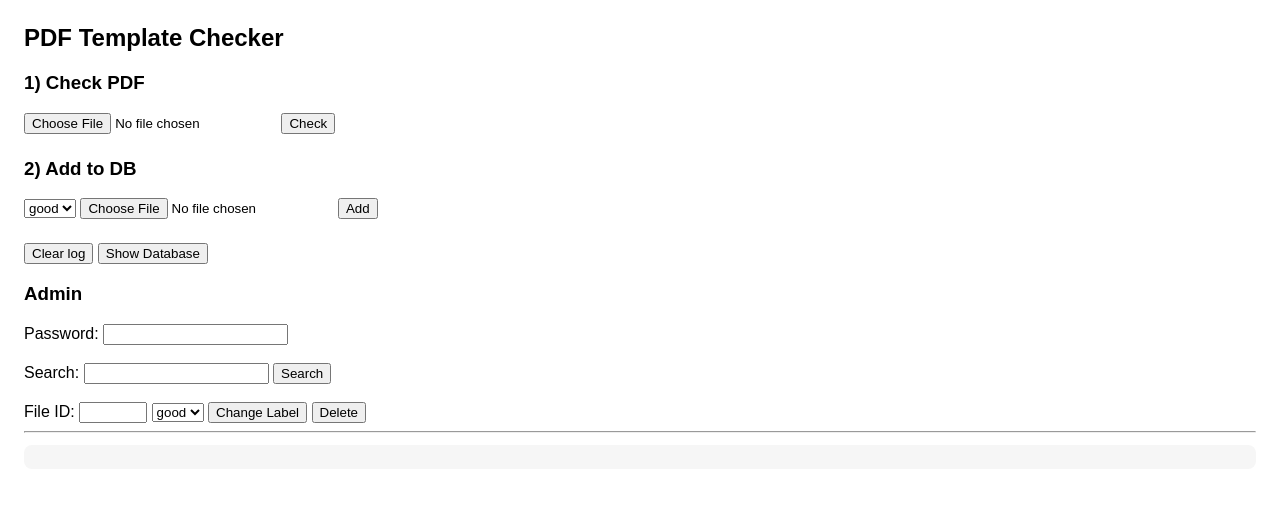
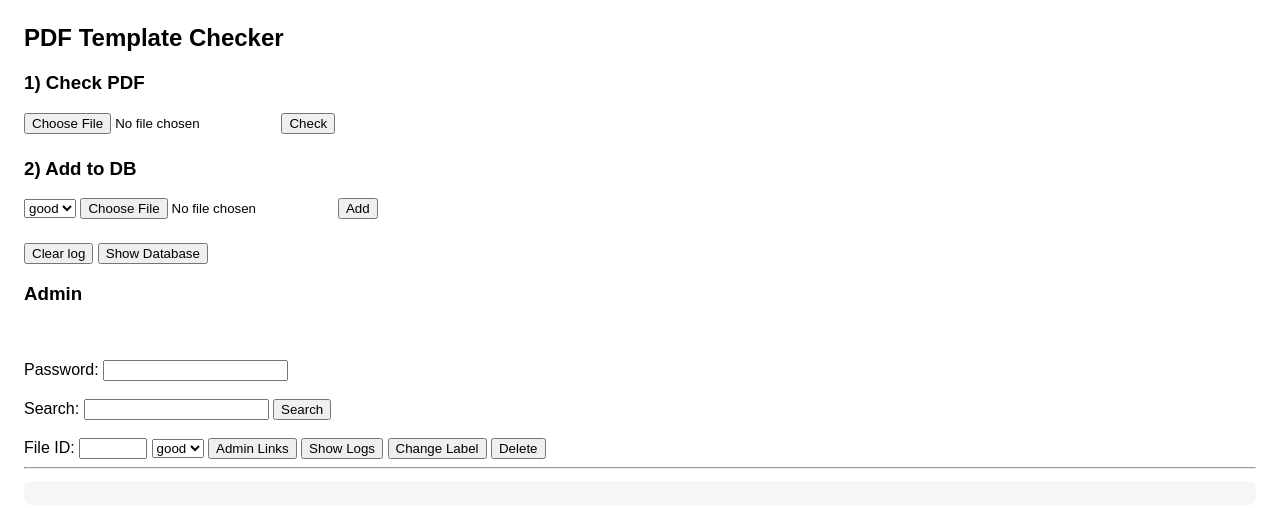
Before and after one commit to ByPro8/PDF-BOT, a FastAPI app: page / in a window 1280 px wide. Shown: the top 508 px of the page. Run offline with FastAPI, Linux system fonts and the light colour scheme.

Commit message:
add admin command log and quick links

```diff
--- a/main.py
+++ b/main.py
@@ -39,7 +39,10 @@ def db():
 
 
 def init_db():
+
     conn = db()
+
+    # main table
     conn.execute("""
         CREATE TABLE IF NOT EXISTS checks (
             id INTEGER PRIMARY KEY AUTOINCREMENT,
@@ -50,9 +53,22 @@ def init_db():
             created_at TEXT NOT NULL
         )
     """)
+
+    # admin log table
+    conn.execute("""
+        CREATE TABLE IF NOT EXISTS admin_log (
+            id INTEGER PRIMARY KEY AUTOINCREMENT,
+            action TEXT NOT NULL,
+            details TEXT,
+            created_at TEXT NOT NULL
+        )
+    """)
+
     conn.execute("CREATE INDEX IF NOT EXISTS idx_hash ON checks(template_hash)")
+
     conn.commit()
     conn.close()
+
 
 
 init_db()
@@ -95,6 +111,22 @@ def add_record(label, template_hash, filename, path):
         path,
         datetime.utcnow().isoformat()
     ))
+    conn.commit()
+    conn.close()
+
+def log_admin(action: str, details: str = ""):
+
+    conn = db()
+
+    conn.execute("""
+        INSERT INTO admin_log(action, details, created_at)
+        VALUES(?,?,?)
+    """, (
+        action,
+        details,
+        datetime.utcnow().isoformat()
+    ))
+
     conn.commit()
     conn.close()
 
@@ -212,6 +244,7 @@ async def admin_delete(
         pass
 
     conn.execute("DELETE FROM checks WHERE id=?", (file_id,))
+    log_admin("DELETE", f"id={file_id}")
     conn.commit()
     conn.close()
 
@@ -240,6 +273,8 @@ async def admin_label(
     conn.commit()
     conn.close()
 
+    log_admin("LABEL", f"id={file_id} -> {label}")
+
     return {"ok": True, "message": "Updated"}
 
 @app.get("/search")
@@ -257,3 +292,40 @@ def search(q: str):
     conn.close()
 
     return [dict(r) for r in rows]
+
+
+# ----------- DATABASE reset/ delete -----------
+
+@app.get("/admin/reset_db")
+def reset_db():
+
+    if DB_PATH.exists():
+        DB_PATH.unlink()
+
+    init_db()
+
+    log_admin("RESET_DB", "database wiped")
+
+    return {
+        "ok": True,
+        "message": "Database reset",
+        "link": "/admin/reset_db"
+    }
+
+
+
+@app.get("/admin/logs")
+def get_logs():
+
+    conn = db()
+
+    rows = conn.execute("""
+        SELECT action, details, created_at
+        FROM admin_log
+        ORDER BY id DESC
+        LIMIT 100
+    """).fetchall()
+
+    conn.close()
+
+    return [dict(r) for r in rows]
--- a/templates/index.html
+++ b/templates/index.html
@@ -44,6 +44,7 @@
 <!-- -------- OUTPUT -------- -->
 <h3>Admin</h3>
 
+<br><br>
 Password:
 <input id="adminPass" type="password">
 
@@ -63,6 +64,8 @@ File ID:
   <option value="bad">bad</option>
 </select>
 
+<button onclick="showAdminLinks()">Admin Links</button>
+<button onclick="loadAdminLogs()">Show Logs</button>
 <button onclick="updateLabel()">Change Label</button>
 <button onclick="deleteFile()">Delete</button>
 
@@ -270,6 +273,51 @@ async function deleteFile(){
 }
 
 
+// -------- ADMIN LINKS --------
+
+function showAdminLinks(){
+
+  let out = "ADMIN COMMANDS:\n\n";
+
+  out += location.origin + "/admin/reset_db\n";
+  out += location.origin + "/admin/logs\n";
+
+  show(out);
+}
+
+
+// -------- ADMIN LOGS --------
+
+async function loadAdminLogs(){
+
+  const r = await fetch("/admin/logs");
+
+  const list = await r.json();
+
+  if(!list.length){
+    show("No admin logs");
+    return;
+  }
+
+  let out = "ADMIN LOG:\n\n";
+
+  list.forEach(l => {
+
+    out += `[${l.created_at}] ${l.action}`;
+
+    if(l.details){
+      out += " (" + l.details + ")";
+    }
+
+    out += "\n";
+
+  });
+
+  show(out);
+
+}
+
+
 
 </script>
 
```
